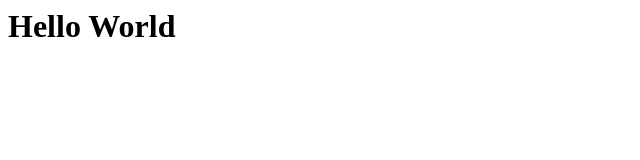
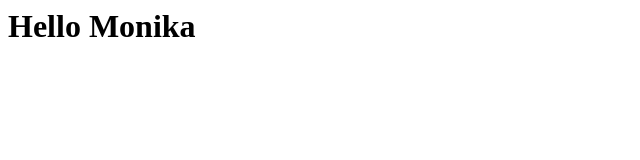
Before and after one commit to mistrymonika/mistrymonika.github.io, a plain HTML site: page index.html in a window 1280 px wide. Shown: the full height of the page, 0-640 px from the left. Drawn offline with Linux system fonts and the light colour scheme.

Commit message:
Update index.html

```diff
--- a/index.html
+++ b/index.html
@@ -1 +1,2 @@
-<h1>Hello World</h1>
+
+<h1>Hello Monika </h1>
```
